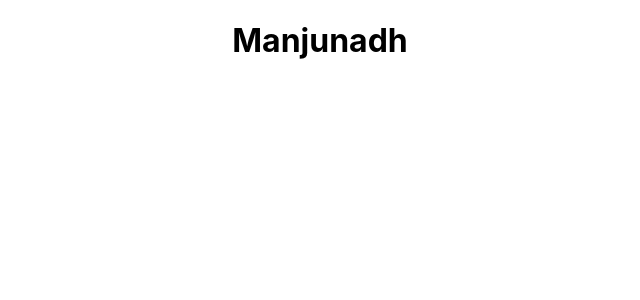
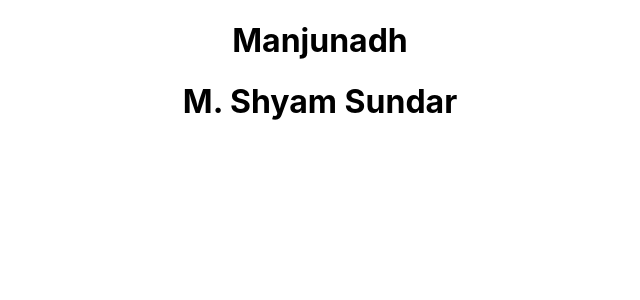
Before and after one commit to manjunadhb/batch2301rep, a React (Create React App) app: page / in a window 1280 px wide. Shown: the top 300 px of the page, without its empty margins (320-960 px from the left). Built offline with nearby package versions, Linux system fonts and the light colour scheme.

Commit message:
added shyam name

```diff
--- a/src/App.js
+++ b/src/App.js
@@ -5,6 +5,7 @@ function App() {
   return (
     <div className="App">
       <h1>Manjunadh</h1>
+    <h1>M. Shyam Sundar</h1>
     </div>
   );
 }
```
